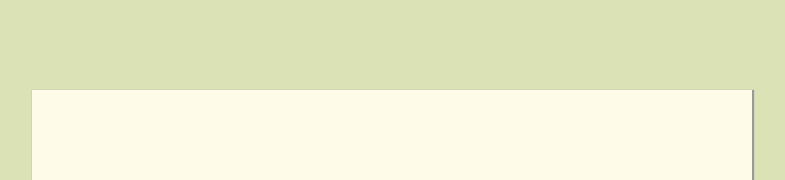
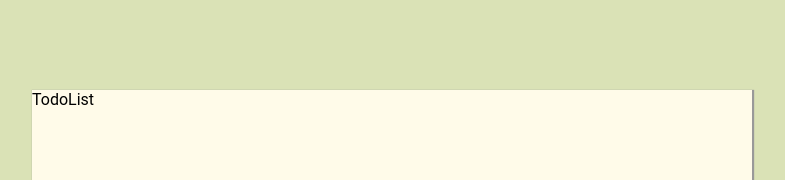
Before and after one commit to SJ0826/wanted-pre-onboarding-frontend, a React (Create React App) app: page /todo in a window 1280 px wide. Shown: the top 180 px of the page, without its empty margins (248-1033 px from the left). Built offline with nearby package versions, Linux system fonts and the light colour scheme.

Commit message:
[todo] feat: Router 추가

```diff
--- a/src/App.tsx
+++ b/src/App.tsx
@@ -1,9 +1,11 @@
 import Layout from './ui/components/layout/Layout'
 import GlobalStyles from './ui/core/GlobalStyles'
+import Router from './Router'
 
 function App() {
   return (
     <Layout>
+      <Router />
       <GlobalStyles />
     </Layout>
   )
--- /dev/null
+++ b/src/Router.tsx
@@ -0,0 +1,15 @@
+import React from 'react'
+import { Routes, Route } from 'react-router-dom'
+import SignIn from './ui/pages/SignIn'
+import SignUp from './ui/pages/SignUp'
+import TodoList from './ui/pages/TodoList'
+
+const Router = () => (
+  <Routes>
+    <Route path="/" element={<SignIn />} />
+    <Route path="/signup" element={<SignUp />} />
+    <Route path="/todo" element={<TodoList />} />
+  </Routes>
+)
+
+export default Router
--- a/src/index.tsx
+++ b/src/index.tsx
@@ -1,9 +1,12 @@
-import React from "react";
-import ReactDOM from "react-dom/client";
+import React from 'react'
+import ReactDOM from 'react-dom/client'
+import { BrowserRouter } from 'react-router-dom'
 
-import App from "./App";
+import App from './App'
 
-const root = ReactDOM.createRoot(
-  document.getElementById("root") as HTMLElement
-);
-root.render(<App />);
+const root = ReactDOM.createRoot(document.getElementById('root') as HTMLElement)
+root.render(
+  <BrowserRouter>
+    <App />
+  </BrowserRouter>,
+)
--- /dev/null
+++ b/src/ui/pages/SignIn.tsx
@@ -0,0 +1,3 @@
+const SignIn = () => <div>SignIn</div>
+
+export default SignIn
--- /dev/null
+++ b/src/ui/pages/SignUp.tsx
@@ -0,0 +1,3 @@
+const SignUp = () => <div>SignUp</div>
+
+export default SignUp
--- /dev/null
+++ b/src/ui/pages/TodoList.tsx
@@ -0,0 +1,3 @@
+const TodoList = () => <div>TodoList</div>
+
+export default TodoList
```
